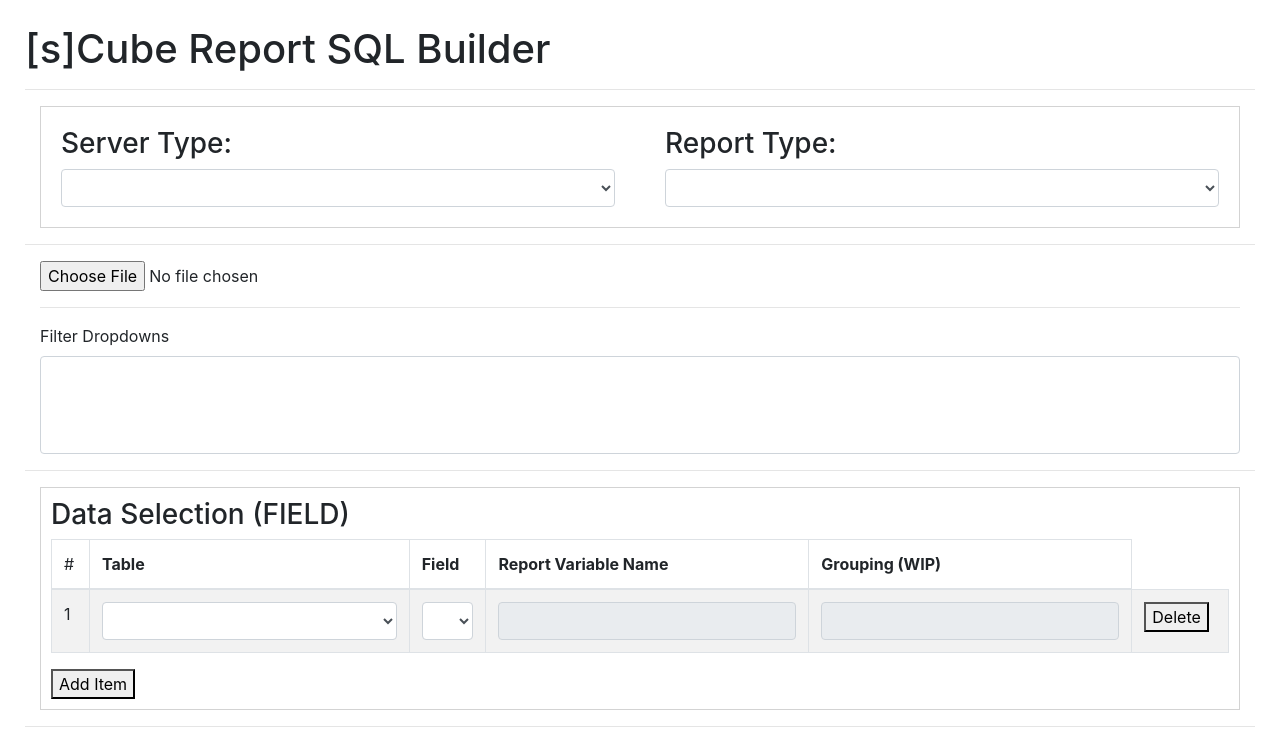
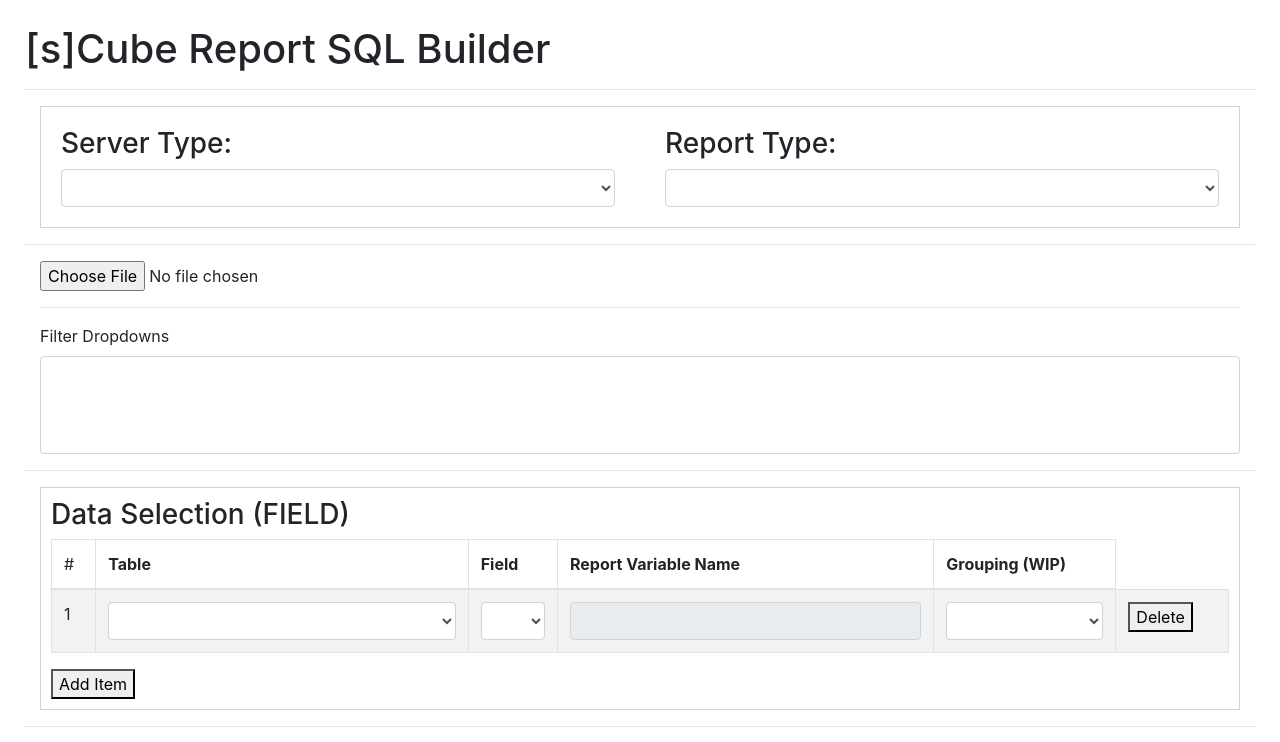
Before and after one commit to ItsAMeNick/sCube-Report-SQL-Builder, a React (Create React App) app: page / in a window 1280 px wide. Shown: the top 742 px of the page. Built offline with nearby package versions, Linux system fonts and the light colour scheme.

Commit message:
[NZ] Made groups editable in data selection.  Changing groups will also reassociate all required filters.  Adding a new group will create a new group and reconnect required filters

```diff
--- a/src/components/FIELD_Item.js
+++ b/src/components/FIELD_Item.js
@@ -71,11 +71,13 @@ class FIELD_Container extends Component {
         }
 
         //Handle required Filters
-        if (type === "field" || type === "table") {
+        if (type === "field" || type === "table" || type === "group") {
             let table = this.props.fields[this.props.id].table;
             let field;
             if (type === "field") {
                 field = event.target.value;
+            } else if (type === "group") {
+                field = this.props.fields[this.props.id].field;
             }
 
             if (table) {
@@ -106,7 +108,6 @@ class FIELD_Container extends Component {
                             });
                             if (required_filters.length >= 1) {
                                 starting_value = this.props.filters[required_filters[0]].value;
-                                console.log(this.props.groups[this.props.fields[this.props.id].group].filters);
                             }
                             let newFilter = {
                                             key: filterRef,
@@ -117,6 +118,7 @@ class FIELD_Container extends Component {
                                             comparison: "==",
                                             value: starting_value
                                             };
+                            //Set default comparison type for different groups
                             if (keys[r] === "ASI Field Name") {
                                 newFilter.comparison = "==";
                             } else if (this.props.fields[this.props.id].table === "Contact Information") {
@@ -137,6 +139,7 @@ class FIELD_Container extends Component {
             }
         }
         //Do this every time you update
+        // This makes sure that the report name is being specified
         if (type === "field") {
             let table, field;
             table = this.props.fields[this.props.id].table;
@@ -145,6 +148,25 @@ class FIELD_Container extends Component {
                 this.props.updateReportName(this.props.id, schema[table].data[field].name);
             }
         }
+
+        // This allows for new groups to be generated for data selection
+        // This lets you have multiple sets of required filters
+        if (type === "group") {
+            if (event.target.value === "New") {
+                this.props.addGroup(this.props.fields[this.props.id].table, this.props.id);
+                //addGroup will handle moving all the requried filters
+            } else if (event.target.value) {
+                this.props.add2Group(parseInt(event.target.value), this.props.id, "fields");
+                //Move required Filters
+                for (let f in this.props.filters) {
+                    let filter = this.props.filters[f].key.split("-");
+                    if (filter[0] === "R" && filter[1] === this.props.id.toString()) {
+                        this.props.add2Group(parseInt(event.target.value), this.props.filters[f].key, "filters");
+                    }
+                }
+            }
+        }
+
         this.props.validateGroups();
     }
 
@@ -177,6 +199,21 @@ class FIELD_Container extends Component {
         return fields;
     }
 
+    getGroups(table) {
+        //Good God, Get a Group Gurl
+        if (!table) return <option/>
+        let groups = this.props.groups;
+        let keys = Object.keys(groups);
+        keys = keys.filter(k => {
+            return (groups[k].table === table)
+        });
+        keys = [""].concat(keys).concat(["New"]);
+        keys = keys.map(k => {
+            return <option label={k} value={k} key={k}/>
+        });
+        return keys;
+    }
+
     render() {
         return (
             <tr>
@@ -188,7 +225,9 @@ class FIELD_Container extends Component {
                     {this.getAccelaFields(this.props.fields[this.props.id].table)}
                 </Form.Control></td>
                 <td><Form.Control id={"report-"+this.props.id} readOnly value={this.props.fields[this.props.id].report}></Form.Control></td>
-                <td><Form.Control id={"group-field-"+this.props.id} readOnly value={this.props.fields[this.props.id].group}></Form.Control></td>
+                <td><Form.Control id={"group-field-"+this.props.id} as="select" value={this.props.fields[this.props.id].group} onChange={this.handleChange}>
+                    {this.getGroups(this.props.fields[this.props.id].table)}
+                </Form.Control></td>
                 <td>
                     <button onClick={() => {
                         this.props.delete(this.props.id);
--- a/src/modules/reducer.js
+++ b/src/modules/reducer.js
@@ -138,6 +138,22 @@ const sCubeReducer = (state = initialState, action) => {
             newState.groups[m][action.payload.type].add(action.payload.ref);
             //Update my creator
             newState[action.payload.type][action.payload.ref].group = m;
+
+            //Move required Filters
+            for (let f in newState.filters) {
+                let filter = newState.filters[f].key.split("-");
+                console.log(action.payload.ref);
+                if (filter[0] === "R" && filter[1] === action.payload.ref.toString()) {
+                    //Using code from add_to_group
+                    //Did not just make this function call because the new group
+                    //Did not change "fast" enough to be used in the comoponent
+                    newState.groups[m]["filters"].add(newState.filters[f].key);
+                    newState["filters"][newState.filters[f].key].group = m;
+
+                }
+                console.log(filter);
+            }
+
             return newState;
         }
 
```
